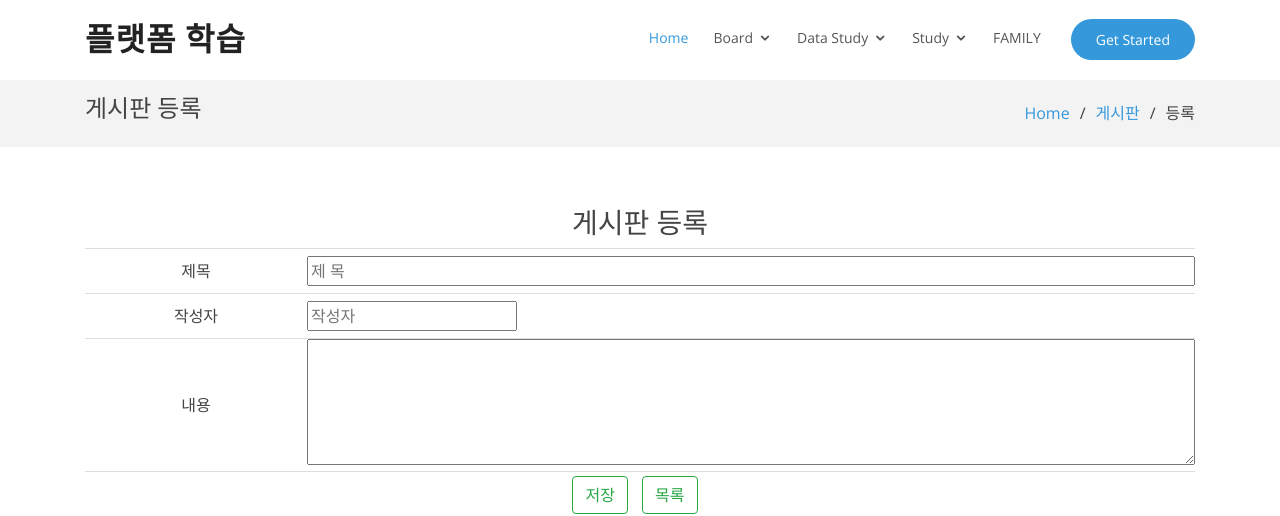
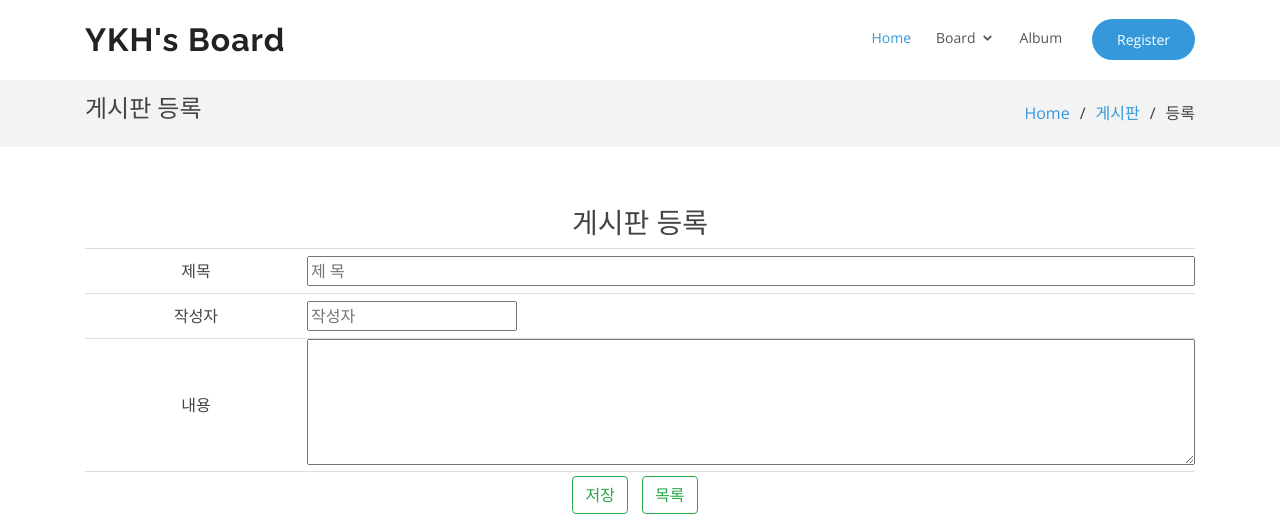
Before and after one commit to Algorithm-Team4/Algorithm_Study, a Django app: page /board_write in a window 1280 px wide. Shown: the top 516 px of the page. Run offline with Django 4.2, Linux system fonts and the light colour scheme; some libraries are stand-ins or nearby versions.

Commit message:
update_project4

```diff
--- a/Project/HW04/album/urls.py
+++ b/Project/HW04/album/urls.py
@@ -1,4 +1,4 @@
-from django.conf.urls import url, include
+from django.urls import re_path as url, include
 from django.urls import path
 
 from . import views
--- a/Project/HW04/board/urls.py
+++ b/Project/HW04/board/urls.py
@@ -12,4 +12,5 @@ urlpatterns = [
     path('board_edit', views.board_edit, name="board_edit"),
     path('board_update', views.board_update, name="board_update"),
     path('board_delete', views.board_delete, name="board_delete"),
+
 ]
--- a/Project/HW04/config/settings.py
+++ b/Project/HW04/config/settings.py
@@ -39,7 +39,7 @@ INSTALLED_APPS = [
     'django.contrib.messages',
     'django.contrib.staticfiles',
     'board',
-    'album',
+    'album'
 ]
 
 MIDDLEWARE = [
--- a/Project/HW04/templates/board_list.html
+++ b/Project/HW04/templates/board_list.html
@@ -51,8 +51,8 @@
                             <td width="8%" align="center">{{ i.b_no }} </td>
                             <td width="42%" align="left"><a href="/board_view?b_no={{ i.b_no }}">{{ i.b_title }}</a></td>
                             <td width="10%" align="center">{{ i.b_writer }} </td>
-                            <td width="20%" align="center">{{ i.b_date }} </td>
-                            <td width="8%" align="center">{{ i.b_count }} </td>
+                            <td width="34.5%" align="right" style="padding:5px 0;">
+                                <a href="/board_view?b_no={{ i.b_no }}" class="btn btn-outline-success">보기</a>
                             <td width="12%" align="right" style="padding:5px 0;">
                                 <a href="/board_delete?b_no={{ i.b_no }}" class="btn btn-outline-success">삭제</a>
                             </td>
--- a/Project/HW04/templates/board_write.html
+++ b/Project/HW04/templates/board_write.html
@@ -3,7 +3,6 @@
 
 {% block scripts %}
     {{ block.super }}
-    <script src="{% static 'js/home.js' %}"></script>
 {% endblock %}
 
 {% block body %}
@@ -51,8 +50,10 @@
                         </tr>
                         <tr style="height:45px;border-top:solid 1px #dddddd;" align="center">
                             <td width="100%" colspan="2">
-                                <button class="btn btn-outline-success my-2 my-sm-0" style="margin-right:10px;" onclick="javascript:document.getElementById('frmBoard').submit();">저장</button>
-                                <button class="btn btn-outline-success my-2 my-sm-0" style="margin-right:10px;" onclick="location.href='/board'">목록</button>
+                                <button class="btn btn-outline-success my-2 my-sm-0" style="margin-right:10px;">저장</button>
+                                <a href="/board">
+                                <button class="btn btn-outline-success my-2 my-sm-0" style="margin-right:10px;">목록</button>
+                                </a>
                             </td>
                         </tr>
                     </table>
--- a/Project/HW04/templates/navbar.html
+++ b/Project/HW04/templates/navbar.html
@@ -3,7 +3,7 @@
     <div class="container d-flex align-items-center">
 
       <div class="logo mr-auto">
-        <h1 class="text-light"><a href="/"><span>플랫폼 학습</span></a></h1>
+        <h1 class="text-light"><a href="/"><span>YKH's Board</span></a></h1>
         <!-- Uncomment below if you prefer to use an image logo -->
         <!-- <a href="index.html"><img src="assets/img/logo.png" alt="" class="img-fluid"></a>-->
       </div>
@@ -11,33 +11,13 @@
       <nav class="nav-menu d-none d-lg-block">
         <ul>
           <li><a href="/">Home</a></li>
-
-          <li class="drop-down"><a href="#">Board</a>
+          <li class="drop-down"><a href="board">Board</a>
             <ul>
               <li><a href="board">Board</a></li>
-              <li><a href="#" onclick="alert('Plan...')">댓글*</a></li>
-              <li><a href="#" onclick="alert('Plan...')">파일업로드*</a></li>
-              <li><a href="#" onclick="alert('Plan...')">Ajax*</a></li>
             </ul>
           </li>
-
-          <li class="drop-down"><a href="/ds_querytolist">Data Study</a>
-            <ul>
-              <li><a href="/ds_querytolist">Queryset > List</a></li>
-              <li><a href="/ds_orm">Dataset test</a></li>
-            </ul>
-          </li>
-
-          <li class="drop-down"><a href="#">Study</a>
-            <ul>
-              <li><a href="/markdown2" onclick="alert('Plan...')">Markdown*</a></li>
-              <li><a href="/markdown2" onclick="alert('Plan...')">API(GraphQL)*</a></li>
-            </ul>
-          </li>
-
-          <li><a href="http://www.globalintelligence.kr/" target="_blank">FAMILY</a></li>
-
-          <li class="get-started"><a href="#">Get Started</a></li>
+          <li><a href="album">Album</a></li>
+          <li class="get-started"><a href="member_register">Register</a></li>
         </ul>
       </nav><!-- .nav-menu -->
 
```
